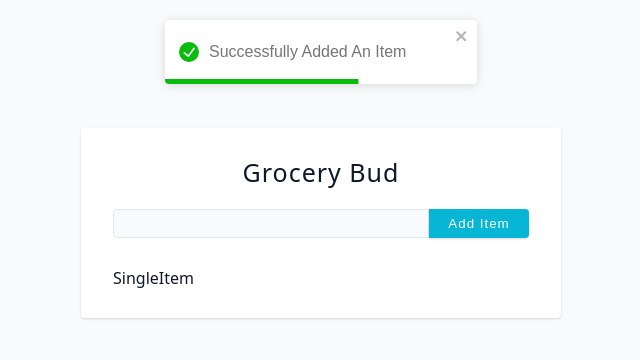
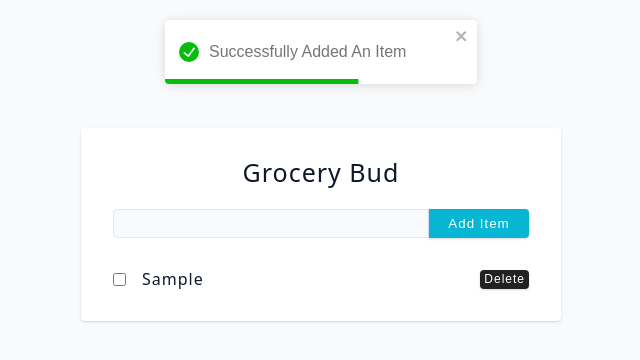
Before and after one commit to NaraeJang/React11-grocery-bud, a React (Vite) app: page / in a window 1280 px wide. Both pictures are taken after typing "Sample" into the empty fields and a click on the button "Add Item". Shown: the top 360 px of the page, without its empty margins (319-959 px from the left). Built offline with nearby package versions, Linux system fonts and the light colour scheme.

Commit message:
single item

```diff
--- a/src/SingleItem.jsx
+++ b/src/SingleItem.jsx
@@ -1,4 +1,27 @@
-const SingleItem = () => {
-  return <div>SingleItem</div>;
+import { useState } from "react";
+
+const SingleItem = ({ item, removeItem }) => {
+  const [isChecked, setIsChecked] = useState(item.completed);
+  return (
+    <div className="single-item">
+      <input
+        type="checkbox"
+        checked={isChecked}
+        onChange={() => {
+          setIsChecked(!isChecked);
+        }}
+      />
+      <p
+        style={{
+          textTransform: "capitalize",
+          textDecoration: isChecked && "line-through",
+        }}>
+        {item.name}
+      </p>
+      <button type="button" className="btn remove-btn">
+        delete
+      </button>
+    </div>
+  );
 };
 export default SingleItem;
```
